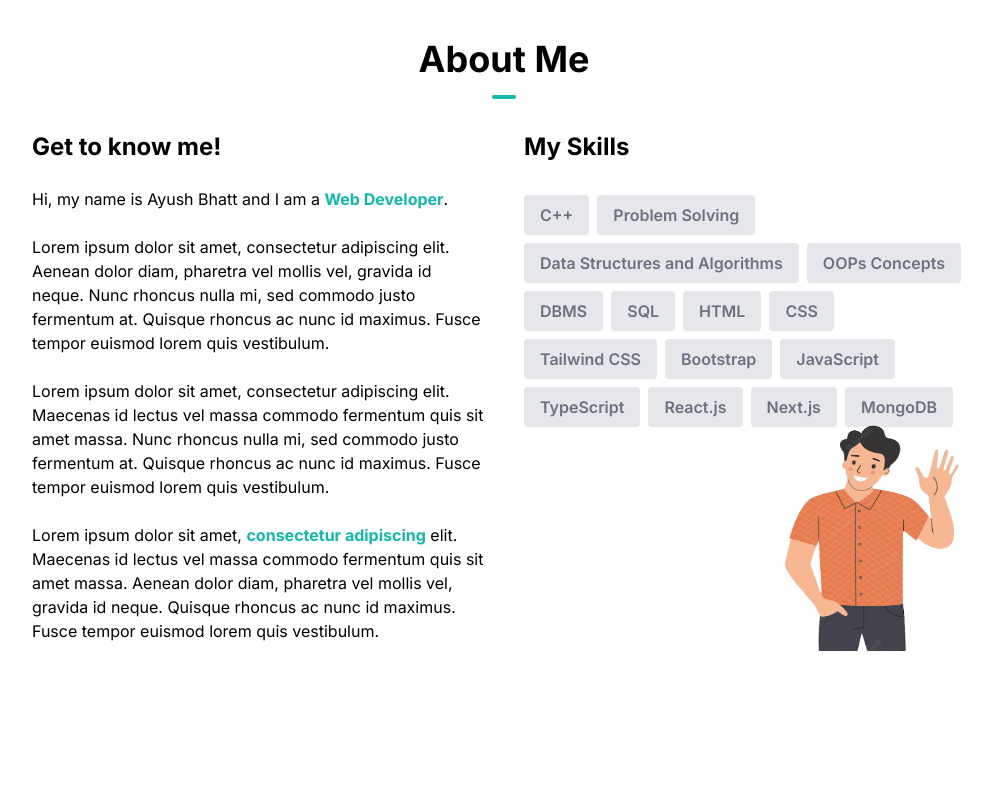
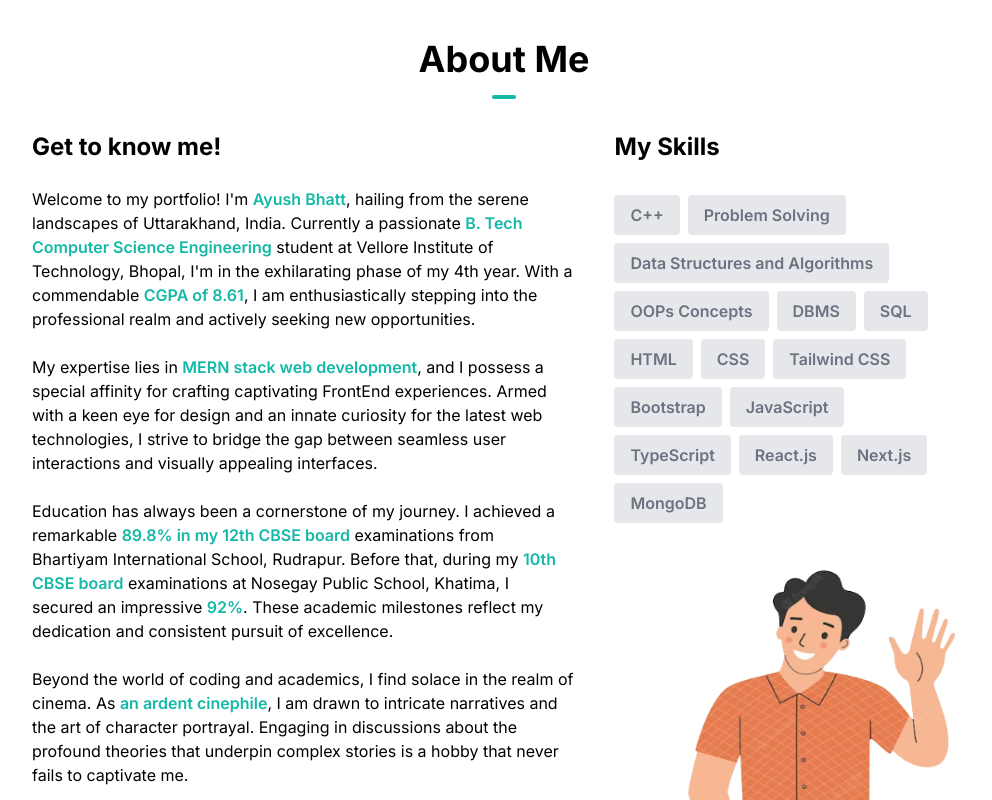
Before and after one commit to alternateAyush/ayush-bhatt-portfolio, a Next.js app: page / in a window 1280 px wide. Shown: the part 900-1700 px from the top of the page, without its empty margins (136-1128 px from the left). Built offline with nearby package versions, Linux system fonts and the light colour scheme.

Commit message:
Final-basic-commit

```diff
--- a/src/components/AboutSection.tsx
+++ b/src/components/AboutSection.tsx
@@ -27,28 +27,19 @@ const AboutSection = ()=>{
                 <hr className="w-6 h-1 mx-auto my-4 bg-teal-500 border-0 rounded"></hr>
             </h1>
             <div className="flex flex-col justify-center items-stretch space-y-10 align-top md:flex-row md:text-left md:p-4 md:space-y-0 md:space-x-10">
-                <div className="md:w-1/2">
+                <div className="md:w-3/5">
                     <h1 className="text-center font-bold text-2xl mb-6 md:text-left">Get to know me!</h1>
-                    <p>{` Hi, my name is Ayush Bhatt and I am a `}
-                    <span className="font-bold text-teal-500">{`Web Developer`}</span>{`.`}
-                    </p><br/>
-                    <p>Lorem ipsum dolor sit amet, consectetur adipiscing elit.
-                        Aenean dolor diam, pharetra vel mollis vel, gravida id neque.
-                        Nunc rhoncus nulla mi, sed commodo justo fermentum at.
-                        Quisque rhoncus ac nunc id maximus. Fusce tempor euismod lorem quis vestibulum.
-                    </p><br/>
-                    <p>Lorem ipsum dolor sit amet, consectetur adipiscing elit.
-                        Maecenas id lectus vel massa commodo fermentum quis sit amet massa.
-                        Nunc rhoncus nulla mi, sed commodo justo fermentum at.
-                        Quisque rhoncus ac nunc id maximus. Fusce tempor euismod lorem quis vestibulum.
-                    </p><br/>
-                    <p>Lorem ipsum dolor sit amet, <span className="font-bold text-teal-500">consectetur adipiscing</span> elit.
-                        Maecenas id lectus vel massa commodo fermentum quis sit amet massa.
-                        Aenean dolor diam, pharetra vel mollis vel, gravida id neque.
-                        Quisque rhoncus ac nunc id maximus. Fusce tempor euismod lorem quis vestibulum.
-                    </p>
+                    <p>{`Welcome to my portfolio! I'm `}<span className="text-teal-500 font-semibold">Ayush Bhatt</span>{`, hailing from the serene landscapes of Uttarakhand, India. Currently a passionate `}<span className="text-teal-500 font-semibold">B. Tech Computer Science Engineering</span>{` student at Vellore Institute of Technology, Bhopal, I'm in the exhilarating phase of my 4th year. With a commendable `}<span className="text-teal-500 font-semibold">CGPA of 8.61</span>{`, I am enthusiastically stepping into the professional realm and actively seeking new opportunities.`}</p>
+                    <br/>
+                    <p>{`My expertise lies in `}<span className="text-teal-500 font-semibold">MERN stack web development</span>{`, and I possess a special affinity for crafting captivating FrontEnd experiences. Armed with a keen eye for design and an innate curiosity for the latest web technologies, I strive to bridge the gap between seamless user interactions and visually appealing interfaces.`}</p>
+                    <br/>
+                    <p>{`Education has always been a cornerstone of my journey. I achieved a remarkable `}<span className="text-teal-500 font-semibold">89.8% in my 12th CBSE board</span>{` examinations from Bhartiyam International School, Rudrapur. Before that, during my `}<span className="text-teal-500 font-semibold">10th CBSE board</span>{` examinations at Nosegay Public School, Khatima, I secured an impressive `}<span className="text-teal-500 font-semibold">92%</span>{`. These academic milestones reflect my dedication and consistent pursuit of excellence.`}</p>
+                    <br/>
+                    <p>{`Beyond the world of coding and academics, I find solace in the realm of cinema. As `}<span className="text-teal-500 font-semibold">an ardent cinephile</span>{`, I am drawn to intricate narratives and the art of character portrayal. Engaging in discussions about the profound theories that underpin complex stories is a hobby that never fails to captivate me.`}</p>
+                    <br/>
+                    <p>{`Thank you for visiting my portfolio. Join me as I continue to evolve as a developer, merging technology with creativity to build immersive digital experiences. If you're as passionate about innovation and collaboration as I am, I'd love to connect and explore how we can make a meaningful impact together.`}</p>
                 </div>
-                <div className="md:w-1/2">
+                <div className="md:w-2/5 relative">
                     <h1 className="text-center font-bold text-2xl mb-6 md:text-left">My Skills</h1>
                     <div className="flex flex-row flex-wrap justify-center md:justify-start">
                         {skills.map((item,idx)=>{
@@ -58,14 +49,13 @@ const AboutSection = ()=>{
                                     >{item.skill}</p>
                         })}
                     </div>
-                    <div className='hidden w-52 h-60 md:block md:relative md:bottom-4 md:left-60 md:z-0'>
+                    <div className='hidden w-80 h-96 md:block md:absolute md:bottom-0 md:right-0 md:z-0'>
                         <Image
                         className="object-fill"
                         src="/about-image.png"
                         alt="man-waving-hi"
                         fill/>
                     </div>
-
                 </div>
             </div>
         </div>
--- a/src/components/Footer.tsx
+++ b/src/components/Footer.tsx
@@ -1,6 +1,7 @@
 import React from "react";
 import Link from "next/link";
 import {AiOutlineGithub,AiOutlineLinkedin} from 'react-icons/ai';
+import {SiLeetcode} from 'react-icons/si';
 
 const Footer=()=>{
     return (
@@ -13,6 +14,9 @@ const Footer=()=>{
                 <Link href="https://github.com/alternateAyush" rel="noreferrer" target="_blank">
                     <AiOutlineGithub size={30} className="hover:-translate-y-1 transition-transform cursor-pointer"/>
                 </Link>
+                <Link href="https://leetcode.com/Ayush0706/" rel="noreferrer" target="_blank">
+                    <SiLeetcode size={30} className="hover:-translate-y-1 transition-transform cursor-pointer"/>
+                </Link>
                 <Link href="https://www.linkedin.com/in/ayush-bhatt-036b2b203/" rel="noreferrer" target="_blank">
                     <AiOutlineLinkedin size={30} className="hover:-translate-y-1 transition-transform cursor-pointer"/>
                 </Link>
```
